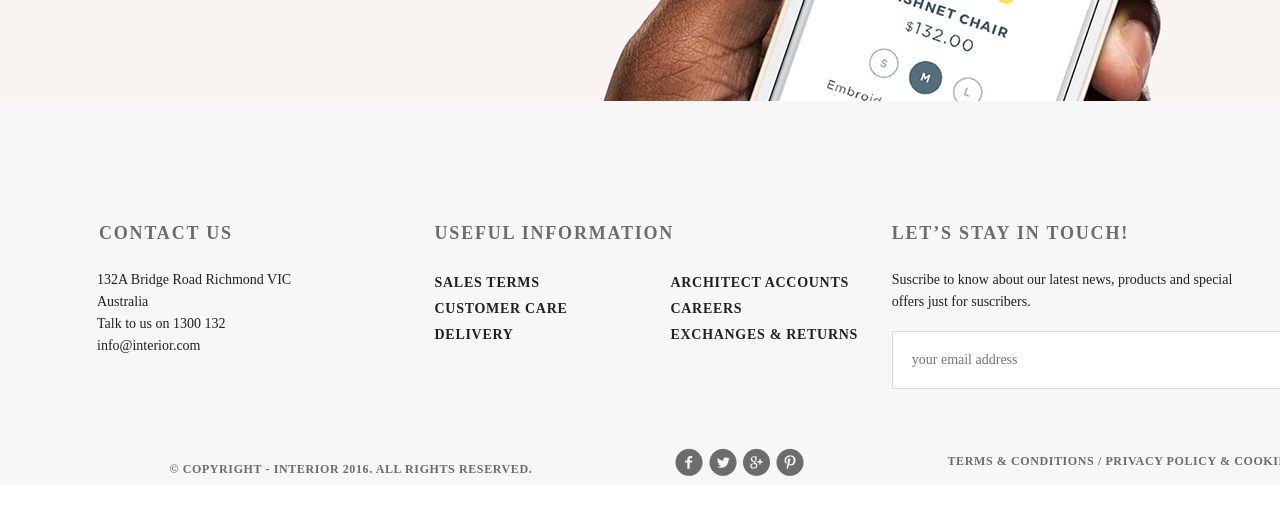
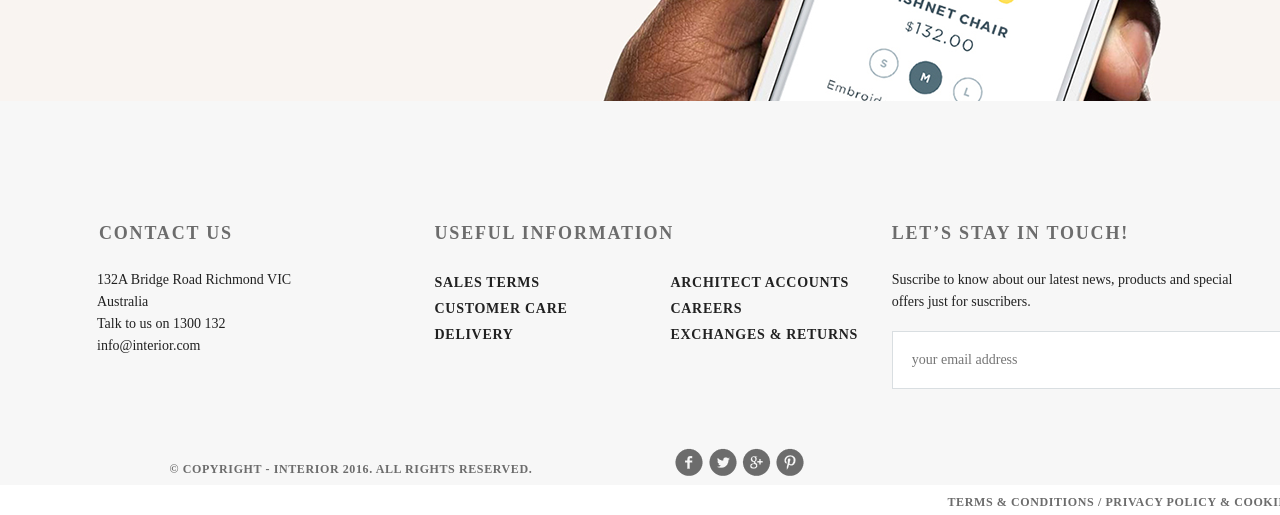
Before and after one commit to Pavel1982-create/ShopStore, a plain HTML site: page index1.html in a window 1280 px wide. Shown: the part 5243-5758 px from the top of the page. Before the commit the page ends 5728 px from the top, so only its background shows below. Drawn offline with Linux system fonts and the light colour scheme.

Commit message:
change margin

```diff
--- a/index.css
+++ b/index.css
@@ -848,5 +848,5 @@ letter-spacing: 1.4px;
     text-transform: uppercase;
     letter-spacing: 0.05em;
     color: #6c6c6c;
-    margin-top: 59px;
+    margin-top: 100px;
 }
```
